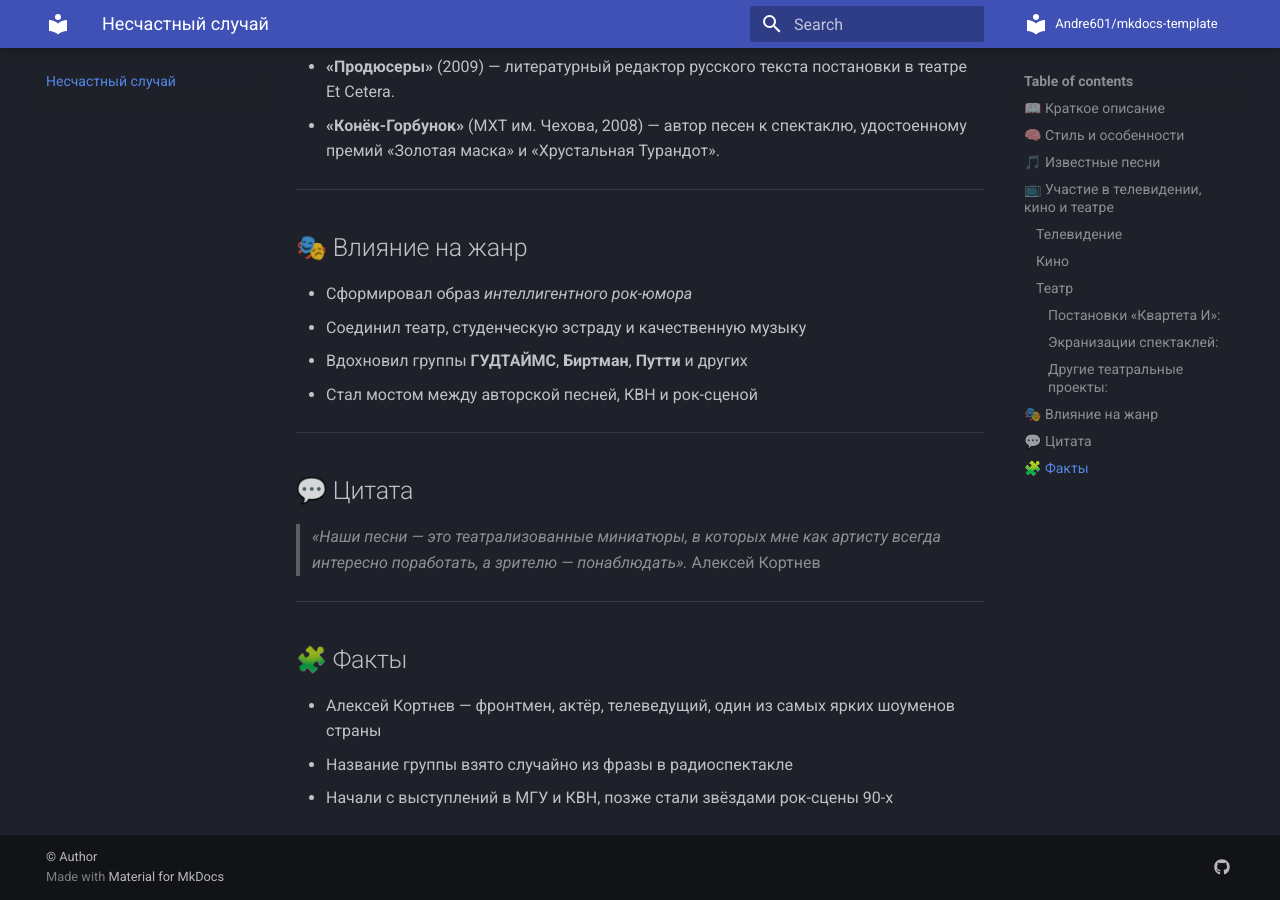
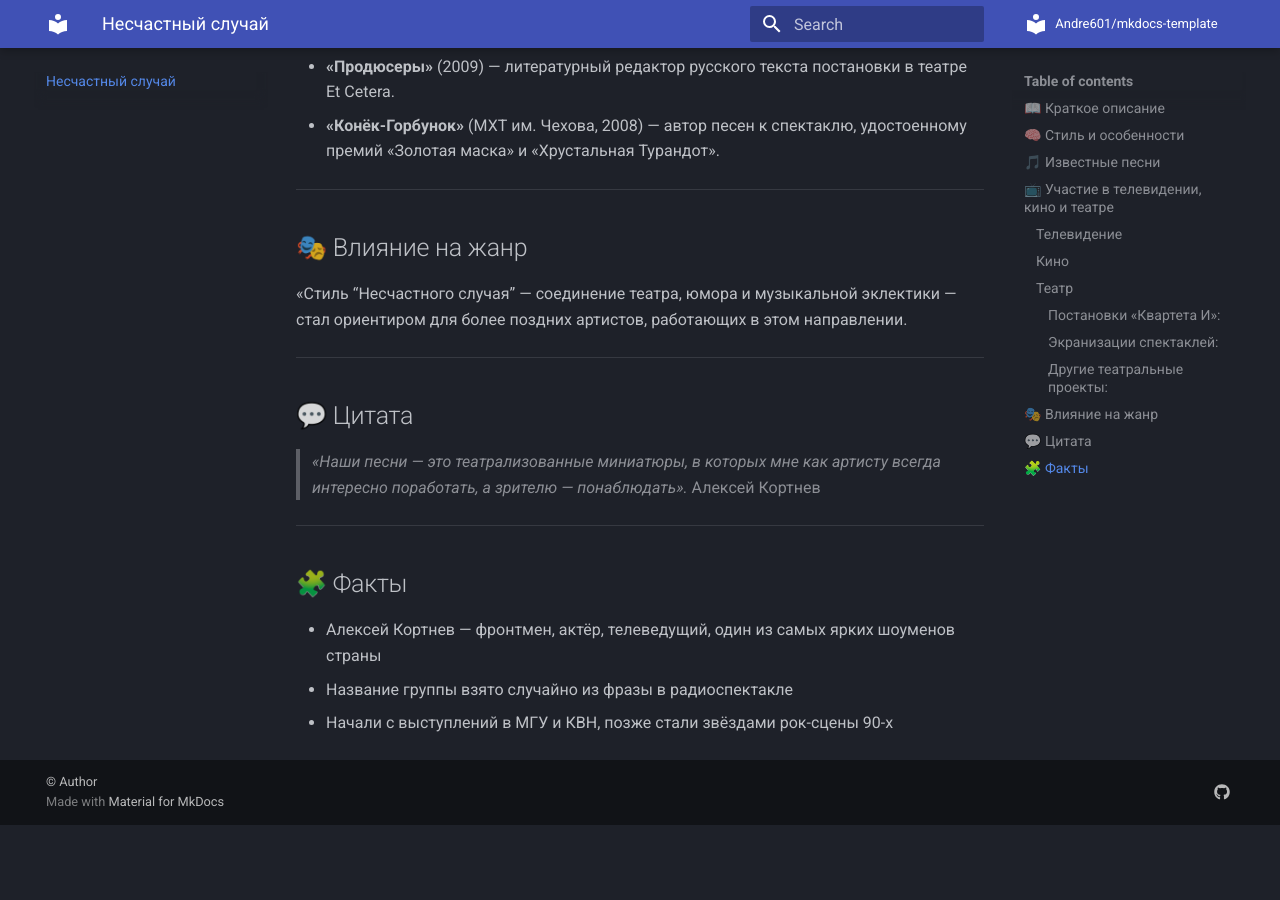
Before and after one commit to utkorose/ru-comedy-rock, an MkDocs documentation site: the page built from docs/2025-05-31-neschastnyy_sluchaj.md, in a window 1280 px wide and 900 px high, scrolled down 2810 px. Built offline with MkDocs 1.6.1 and Material for MkDocs 9.7.7, drawn with Linux system fonts in a browser that asks for light colours; comment, search, counter and statistics services are not loaded; after the commit the page ends 3635 px from its top, so only the background shows below that.

Commit message:
Create 2025-05-31-neschastnyy_sluchaj.md

```diff
--- a/docs/2025-05-31-neschastnyy_sluchaj.md
+++ b/docs/2025-05-31-neschastnyy_sluchaj.md
@@ -86,10 +86,7 @@
 
 ## 🎭 Влияние на жанр
 
-- Сформировал образ *интеллигентного рок-юмора*
-- Соединил театр, студенческую эстраду и качественную музыку
-- Вдохновил группы **ГУДТАЙМС**, **Биртман**, **Путти** и других
-- Стал мостом между авторской песней, КВН и рок-сценой
+«Стиль “Несчастного случая” — соединение театра, юмора и музыкальной эклектики — стал ориентиром для более поздних артистов, работающих в этом направлении.
 
 ---
 
```
